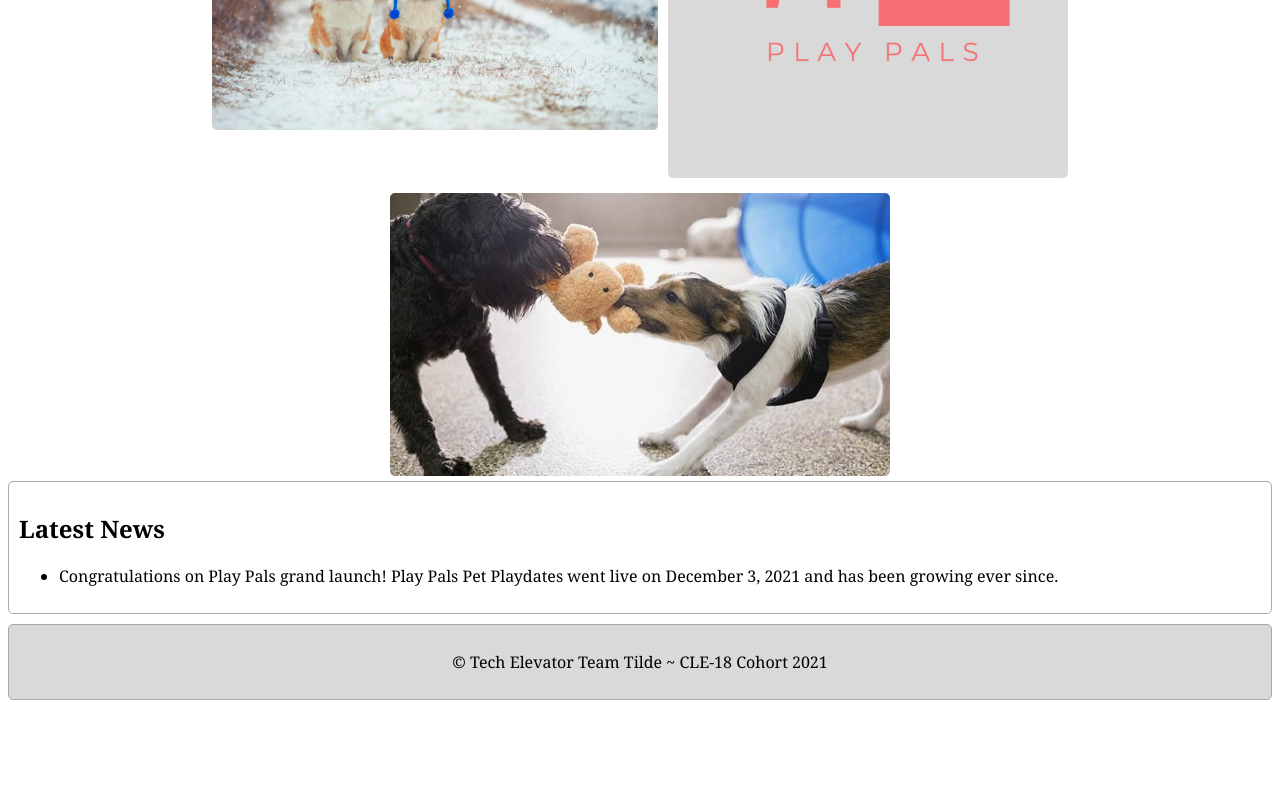
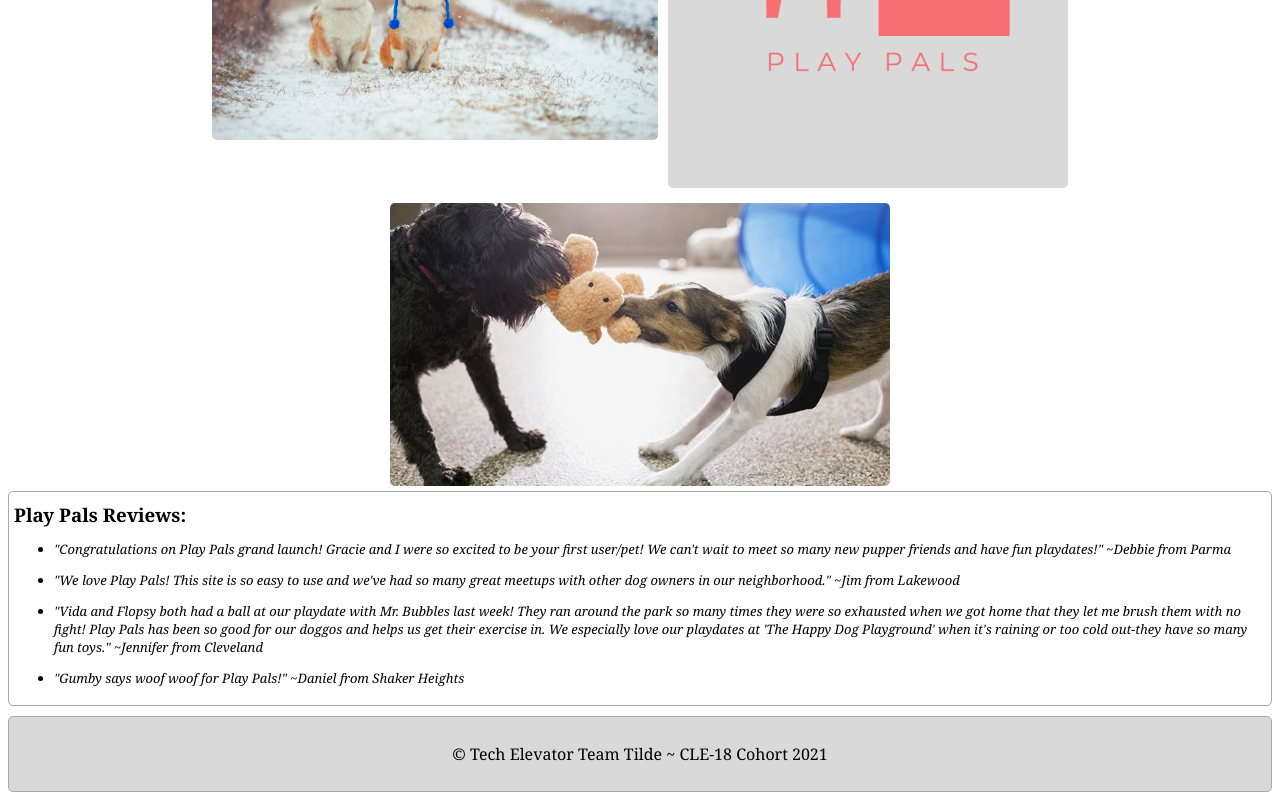
Before and after one commit to jacquelynfinucan/Play-Pals-Final-Capstone, a Vue app in the folder vue/: page / in a window 1280 px wide. Shown: the part 1284-2084 px from the top of the page. Before the commit the page ends 1992 px from the top, so only its background shows below. Built offline with nearby package versions, Linux system fonts and the light colour scheme.

Commit message:
updated styling to home page and added reviews in place of latest news

```diff
--- a/vue/src/components/HomeNews.vue
+++ b/vue/src/components/HomeNews.vue
@@ -1,28 +1,44 @@
 <template>
   <div class="home-news">
-
-    <h2>Latest News</h2>
-
-    <ul>
+    <!-- <img id="img-dogs" src="@/assets/Dog_Images/8.jpg" alt="dogs-fetching-stick" /> -->
+    <div id="text">
+    <h3 id="reviews-title">Play Pals Reviews:</h3>
+    <ul id="reviews-list">
       <li>
-          <p>Congratulations on Play Pals grand launch! Play Pals Pet Playdates went live on December 3, 2021 and has been growing ever since.</p>
-      </li>
-      <!-- <li>
-          <p>
-              Lorem ipsum dolor sit amet, consectetur adipiscing elit, sed do eiusmod tempor incididunt ut labore et dolore magna aliqua. Ut enim ad minim veniam,
-              quis nostrud exercitation ullamco laboris nisi ut aliquip ex ea commodo consequat. Duis aute irure dolor in reprehenderit in voluptate velit esse
-              cillum dolore eu fugiat nulla pariatur. Excepteur sint occaecat cupidatat non proident, sunt in culpa qui officia deserunt mollit anim id est laborum.
+          <p>"Congratulations on Play Pals grand launch! Gracie and I were so excited to be your first user/pet! We can't wait to meet
+            so many new pupper friends and have fun playdates!" ~Debbie from Parma
           </p>
       </li>
       <li>
           <p>
-              Lorem ipsum dolor sit amet, consectetur adipiscing elit, sed do eiusmod tempor incididunt ut labore et dolore magna aliqua. Ut enim ad minim veniam,
-              quis nostrud exercitation ullamco laboris nisi ut aliquip ex ea commodo consequat. Duis aute irure dolor in reprehenderit in voluptate velit esse
-              cillum dolore eu fugiat nulla pariatur. Excepteur sint occaecat cupidatat non proident, sunt in culpa qui officia deserunt mollit anim id est laborum.
+            "We love Play Pals! This site is so easy to use and we've had so many great meetups with other dog owners in our neighborhood." ~Jim from Lakewood
           </p>
-        </li> -->
+      </li>
+      <li>
+          <p>
+            "Vida and Flopsy both had a ball at our playdate with Mr. Bubbles last week! They ran around the park so many times they were so exhausted
+            when we got home that they let me brush them with no fight! Play Pals has been so good for our doggos and helps us get their exercise in.
+            We especially love our playdates at 'The Happy Dog Playground' when it's raining or too cold out-they have so many fun toys." ~Jennifer from Cleveland
+          </p>
+        </li>
+        <li>
+          <p>
+            "Gumby says woof woof for Play Pals!" ~Daniel from Shaker Heights
+          </p>
+        </li>
     </ul>
-
+    <!-- <br>
+    <h2>About Play Pals:</h2>
+    <p>Hello and welcome to Play Pals! We're so glad you've chosen us for your pets' playdates. Team Tilde really loves animals and think they deserve just as
+      much opportunity to make new friends as we do! Three years ago, after adopting our first pupper, Juniper, we were having a hard time finding other
+      dog owners who wanted to meet up and let our dogs play together. We knew social interaction was important, as well as play time and exercise, so we
+      tried to get Juniper outside as much as we could, but there's only so many hours we could throw a frisbee over and over. So we started reaching out
+      to friends or folks who went to the same vet or groomers as us to start making a network of dog parents who wanted to get together for "playdates"
+      and thus Play Pals was born. We've grown from just a text chain with five people, to now an online portal for pet owners all over Northeast Ohio
+      to find each other and set up playdates for their puppers! We hope you and your dog enjoy making new friends and we'd love to hear about all your
+      fun adventures!
+    </p> -->
+  </div>
   </div>
 </template>
 
@@ -36,7 +52,31 @@ export default {
 .home-news {
     border-radius: 5px;
     border: solid 1px darkgrey;
+    padding: 5px;
+}
 
-    padding: 10px;
+#reviews-title{
+  margin-top: 5px;
+  margin-bottom: 5px;
+}
+
+#reviews-list{
+  font-style: italic;
+  font-size: small;
+}
+
+#img-dogs{
+  max-height: 350px;
+  border-radius: 5px;
+  justify-content: center;
+  /* position: relative; */
+   /* z-index:0; */
+}
+
+#text{
+  /* position: absolute; */
+  /* z-index:1; */
+  /* opacity: 0.8;
+  background-color: var(--secondary-color); */
 }
 </style>
--- a/vue/src/components/HomeWelcome.vue
+++ b/vue/src/components/HomeWelcome.vue
@@ -52,6 +52,8 @@ export default {
 #img-dogs-background{
     width: 100%;
     max-height: 650px;
+    border-radius: 5px;
+    margin-bottom: 10px;
 }
 
 .container{
@@ -63,7 +65,7 @@ export default {
 .transparent-container{
     opacity: 0.8;
     position: absolute;
-    top: 60%;
+    top: 65%;
     right: 30%;
     background-color: var(--secondary-color);
 }
```
Also changed, not shown: vue/src/assets/Dog_Images/11.jfif, vue/src/components/FooterBottom.vue (line endings or trailing spaces).
